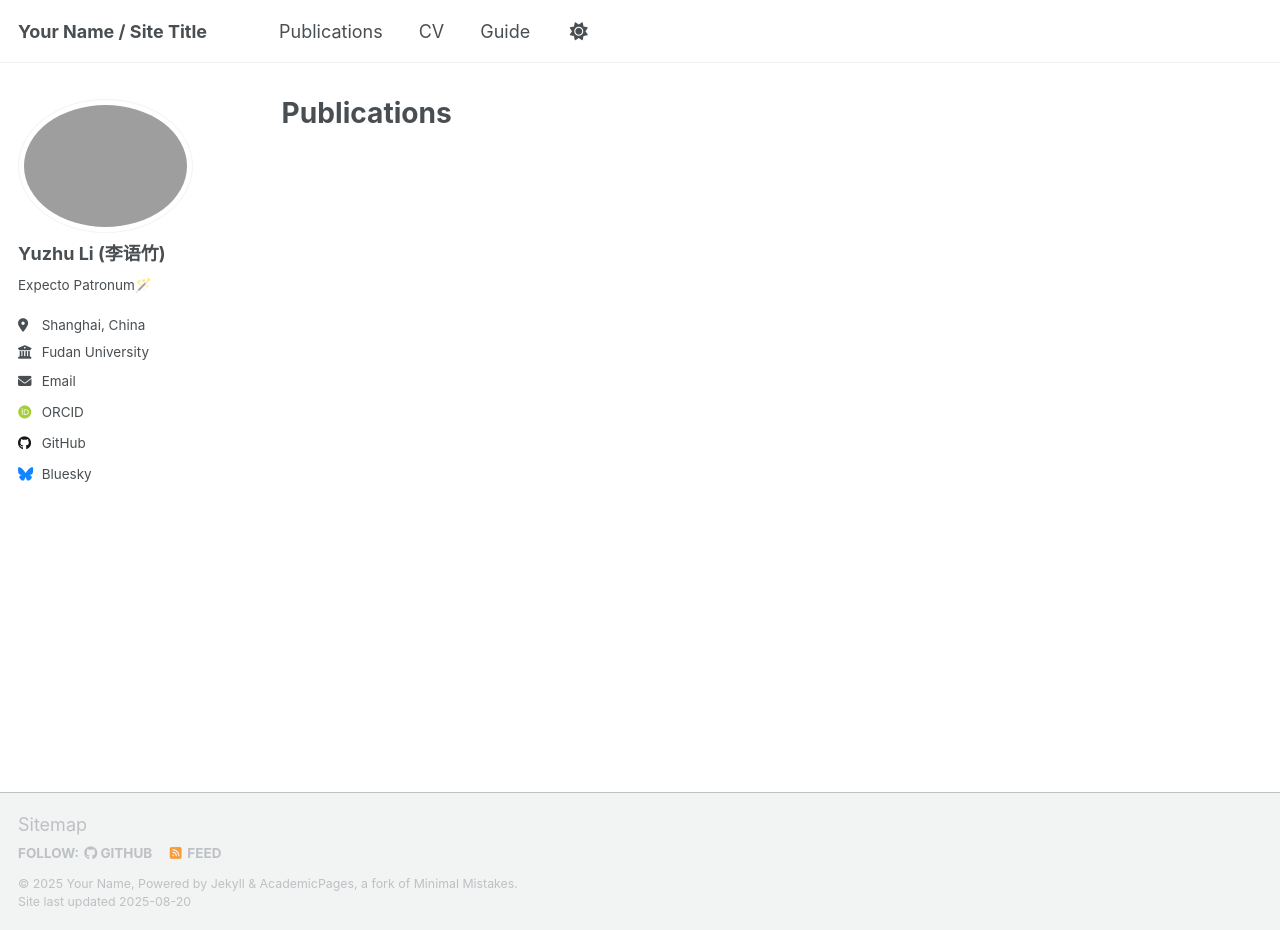
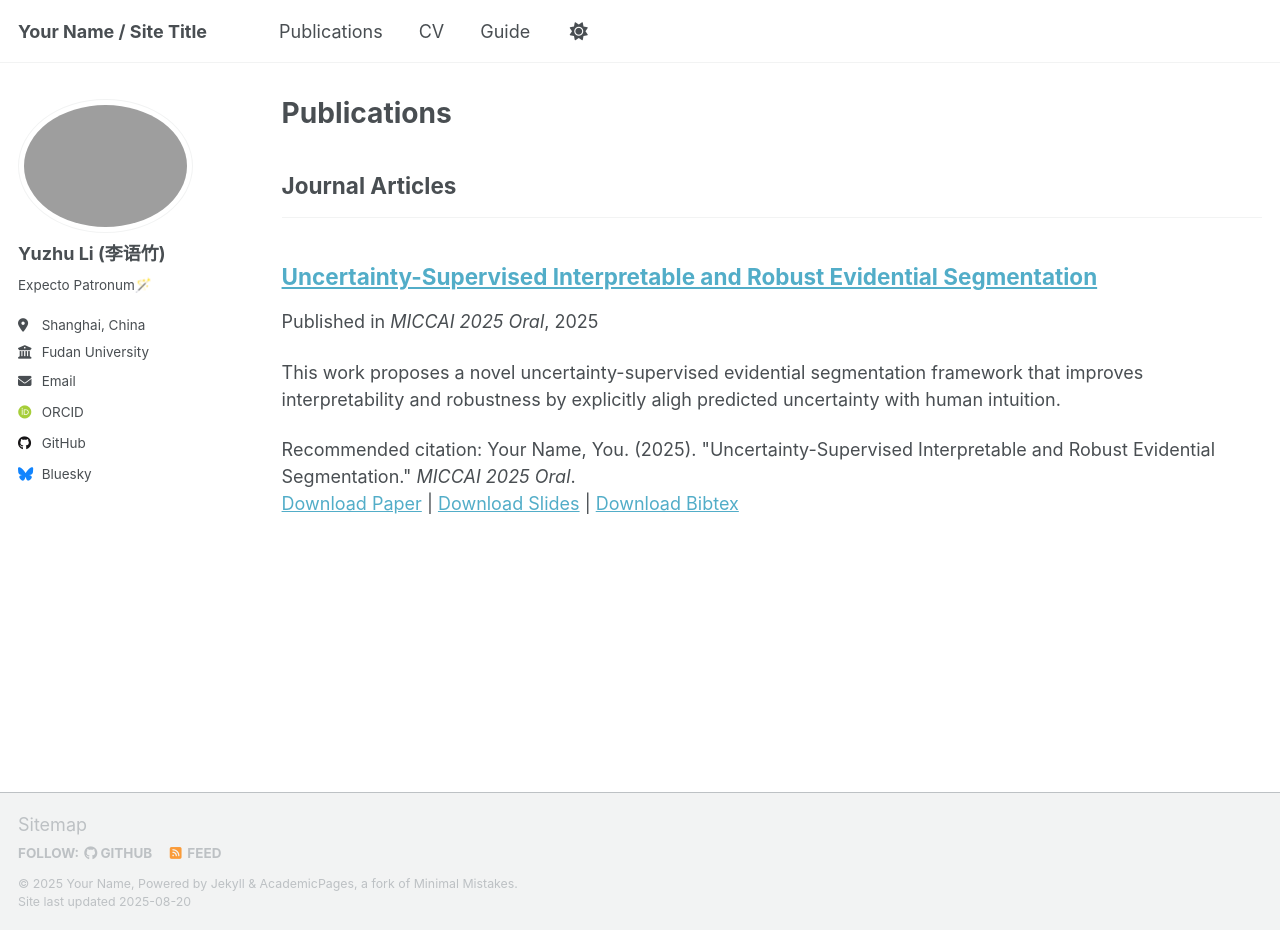
Before and after one commit to crystal-catherine/crystal-catherine.github.io, a Jekyll site: the page built from _pages/publications.html, in a window 1280 px wide and 930 px high. Built offline with Jekyll 4.4.1, drawn with Linux system fonts in a browser that asks for light colours; some web fonts are replaced; a script that is not in the unit is left out.

Commit message:
Update 2009-10-01-paper-title-number-1.md

```diff
--- a/_publications/2009-10-01-paper-title-number-1.md
+++ b/_publications/2009-10-01-paper-title-number-1.md
@@ -1,7 +1,20 @@
-## 1. Uncertainty-Supervised Interpretable and Robust Evidential Segmentation
-**Conference:** MICCAI 2025 Oral
-**Abstract:**
-> Uncertainty estimation has been widely studied in medical image segmentation as a tool to provide reliability, particularly in deep learning approaches.
+---
+title: "Uncertainty-Supervised Interpretable and Robust Evidential Segmentation"
+collection: publications
+category: manuscripts
+permalink: /publication/2025-miccai-oral-uss-evidential-segmentation
+excerpt: 'This work proposes a novel uncertainty-supervised evidential segmentation framework that improves interpretability and robustness by explicitly aligh predicted uncertainty with human intuition.'
+date: 2025-08-20
+venue: 'MICCAI 2025 Oral'
+slidesurl: ''  # 暂无
+paperurl: ''   # 暂无 PDF，可后续替换
+codeurl: 'https://github.com/yourusername/yourrepo'
+bibtexurl: ''  # 可选，后续添加 BibTeX 链接
+citation: 'Your Name, You. (2025). "Uncertainty-Supervised Interpretable and Robust Evidential Segmentation." <i>MICCAI 2025 Oral</i>.'
+---
+
+### Abstract
+Uncertainty estimation has been widely studied in medical image segmentation as a tool to provide reliability, particularly in deep learning approaches.
 However, previous methods generally lack effective supervision in uncertainty estimation, leading to low interpretability and robustness of the predictions.
 In this work, we propose a self-supervised approach to guide the learning of uncertainty.
 Specifically, we introduce three principles about the relationships between the uncertainty and the image gradients around boundaries and noise.
@@ -9,6 +22,6 @@ Based on these principles, two uncertainty supervision losses are designed.
 These losses enhance the alignment between model predictions and human interpretation.
 Accordingly, we introduce novel quantitative metrics for evaluating the interpretability and robustness of uncertainty. Experimental results demonstrate that compared to state-of-the-art approaches, the proposed method can achieve competitive segmentation performance and superior results in out-of-distribution (OOD) scenarios while significantly improving the interpretability and robustness of uncertainty estimation.
 
-**Resources:**
+### Resources
 - 🔗 [Code on GitHub](https://github.com/suiannaius/SURE)
-- 📝 <span style="color:gray;">PDF (coming soon)</span>
+- 📝 PDF (coming soon)
```
